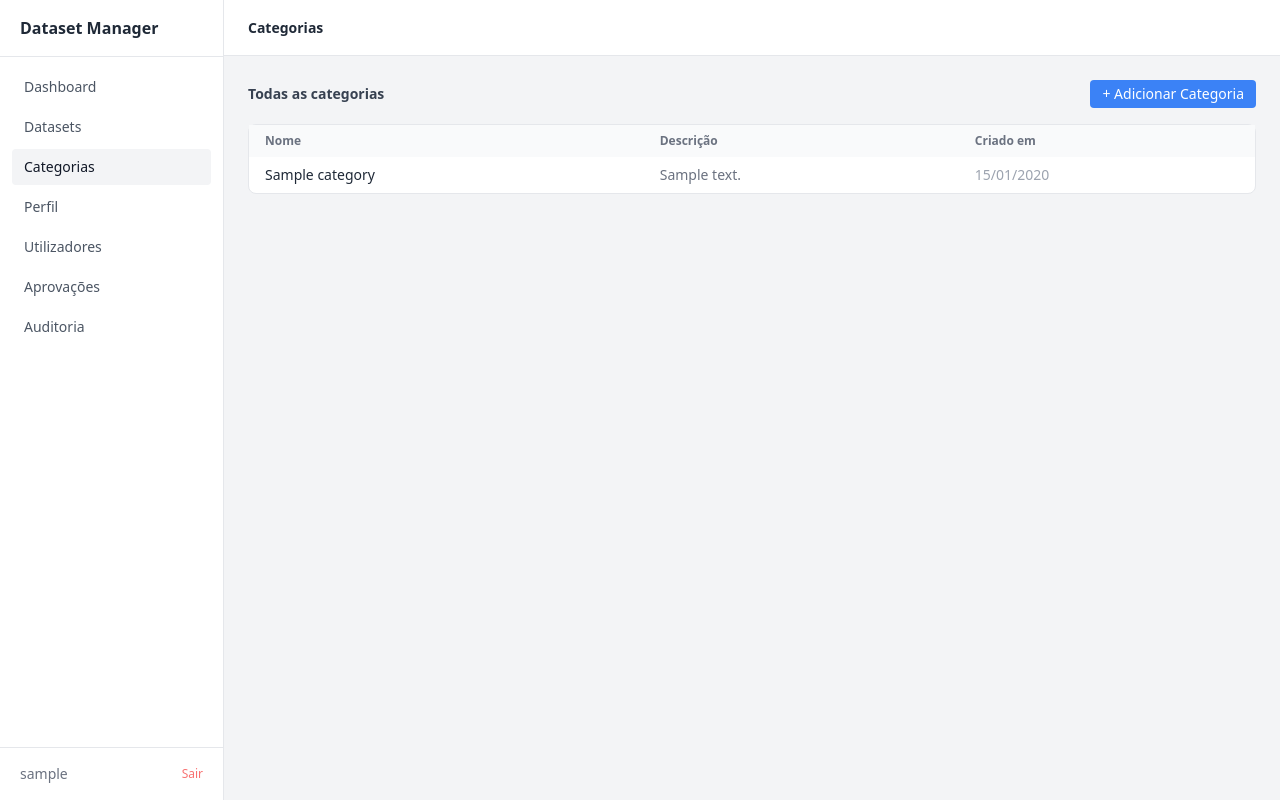
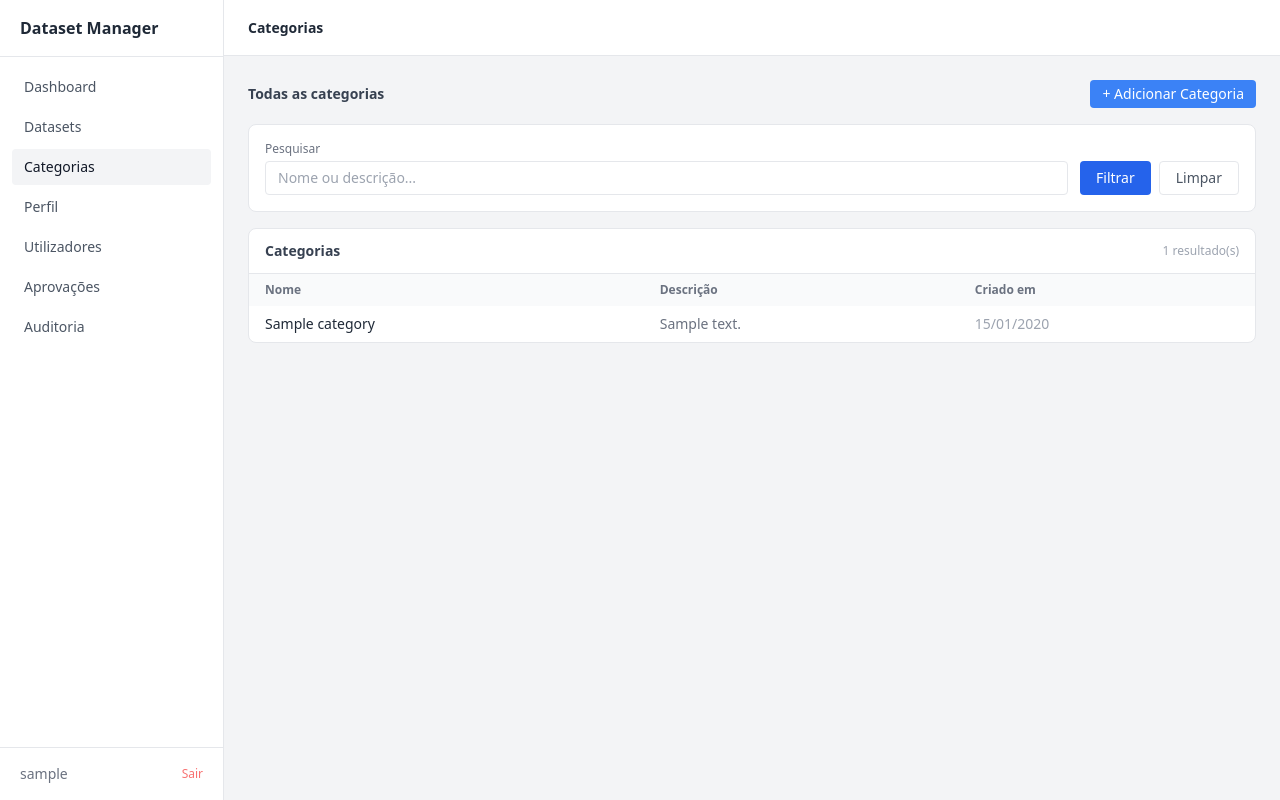
Before and after one commit to Moonphaase/estagio, a Django app: page /categories/ in a window 1280 px wide. Run offline with Django 5.2, Linux system fonts and the light colour scheme; a user stored in the database is signed in; tables that the repository leaves empty hold one stand-in row (values such as "Sample post"); parts of the project's set-up code (start-up, migrations or seed data) failed here and were passed over; some libraries are stand-ins or nearby versions.

Commit message:
pesquisa nas categorias

```diff
--- a/frontend/templates/frontend/categories.html
+++ b/frontend/templates/frontend/categories.html
@@ -8,7 +8,6 @@
 
 <div class="flex justify-between items-center mb-4">
     <h2 class="text-sm font-semibold text-gray-700">Todas as categorias</h2>
-
     {% if request.user.is_staff %}
     <a href="{% url 'category_create' %}">
         <button class="bg-blue-500 text-white px-3 py-1 rounded text-sm hover:bg-blue-600">
@@ -18,7 +17,24 @@
     {% endif %}
 </div>
 
+<!-- Filtro -->
+<form method="get" class="bg-white rounded-lg border border-gray-200 p-4 mb-4 flex flex-wrap gap-3 items-end">
+    <div class="flex-1 min-w-48">
+        <label class="block text-xs text-gray-500 mb-1">Pesquisar</label>
+        <input type="text" name="search" value="{{ search }}" placeholder="Nome ou descrição..."
+            class="w-full text-sm border border-gray-200 rounded px-3 py-1.5 focus:outline-none focus:border-blue-400">
+    </div>
+    <div class="flex gap-2">
+        <button type="submit" class="text-sm bg-blue-600 text-white px-4 py-1.5 rounded hover:bg-blue-700">Filtrar</button>
+        <a href="{% url 'categories' %}" class="text-sm border border-gray-200 text-gray-600 px-4 py-1.5 rounded hover:bg-gray-50">Limpar</a>
+    </div>
+</form>
+
 <div class="bg-white rounded-lg border border-gray-200">
+    <div class="px-4 py-3 border-b border-gray-200 flex items-center justify-between">
+        <span class="text-sm font-semibold text-gray-700">Categorias</span>
+        <span class="text-xs text-gray-400">{{ categories|length }} resultado(s)</span>
+    </div>
     <table class="w-full text-sm">
         <thead class="bg-gray-50 text-xs text-gray-500">
             <tr>
@@ -27,7 +43,6 @@
                 <th class="px-4 py-2 text-left">Criado em</th>
             </tr>
         </thead>
-
         <tbody class="divide-y divide-gray-100">
             {% for category in categories %}
             <tr class="hover:bg-gray-50">
@@ -38,7 +53,7 @@
             {% empty %}
             <tr>
                 <td colspan="3" class="px-4 py-6 text-center text-gray-400">
-                    Ainda não há categorias.
+                    Nenhuma categoria encontrada.
                 </td>
             </tr>
             {% endfor %}
--- a/frontend/views.py
+++ b/frontend/views.py
@@ -248,8 +248,14 @@ def dataset_create(request):
 
 @login_required
 def categories(request):
-    all_categories = Category.objects.all()
-    return render(request, 'frontend/categories.html', {'categories': all_categories})
+    search = request.GET.get('search', '').strip()
+    qs = Category.objects.all()
+    if search:
+        qs = qs.filter(Q(name__icontains=search) | Q(description__icontains=search))
+    return render(request, 'frontend/categories.html', {
+        'categories': qs,
+        'search': search,
+    })
 
 
 @login_required
```
